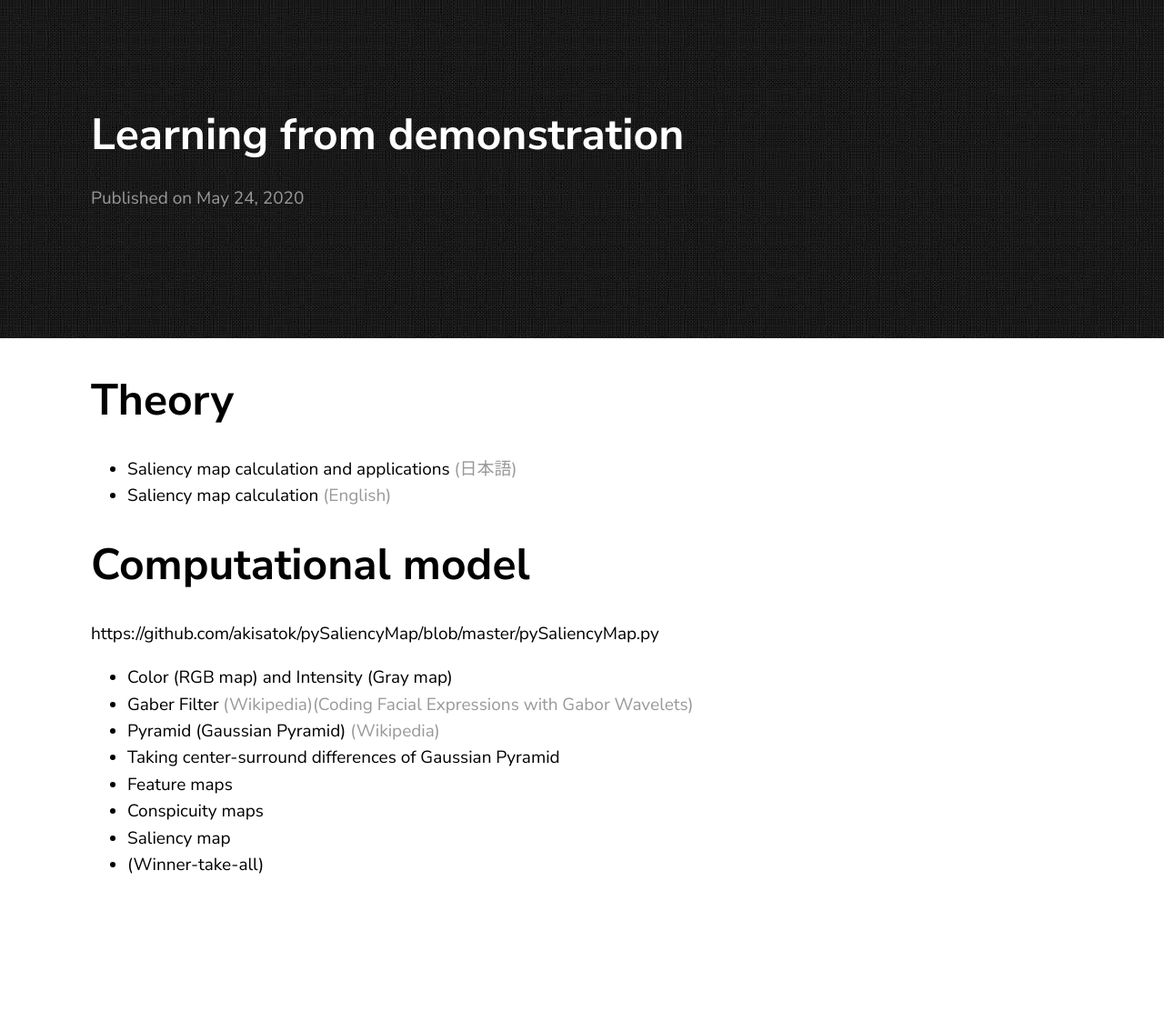
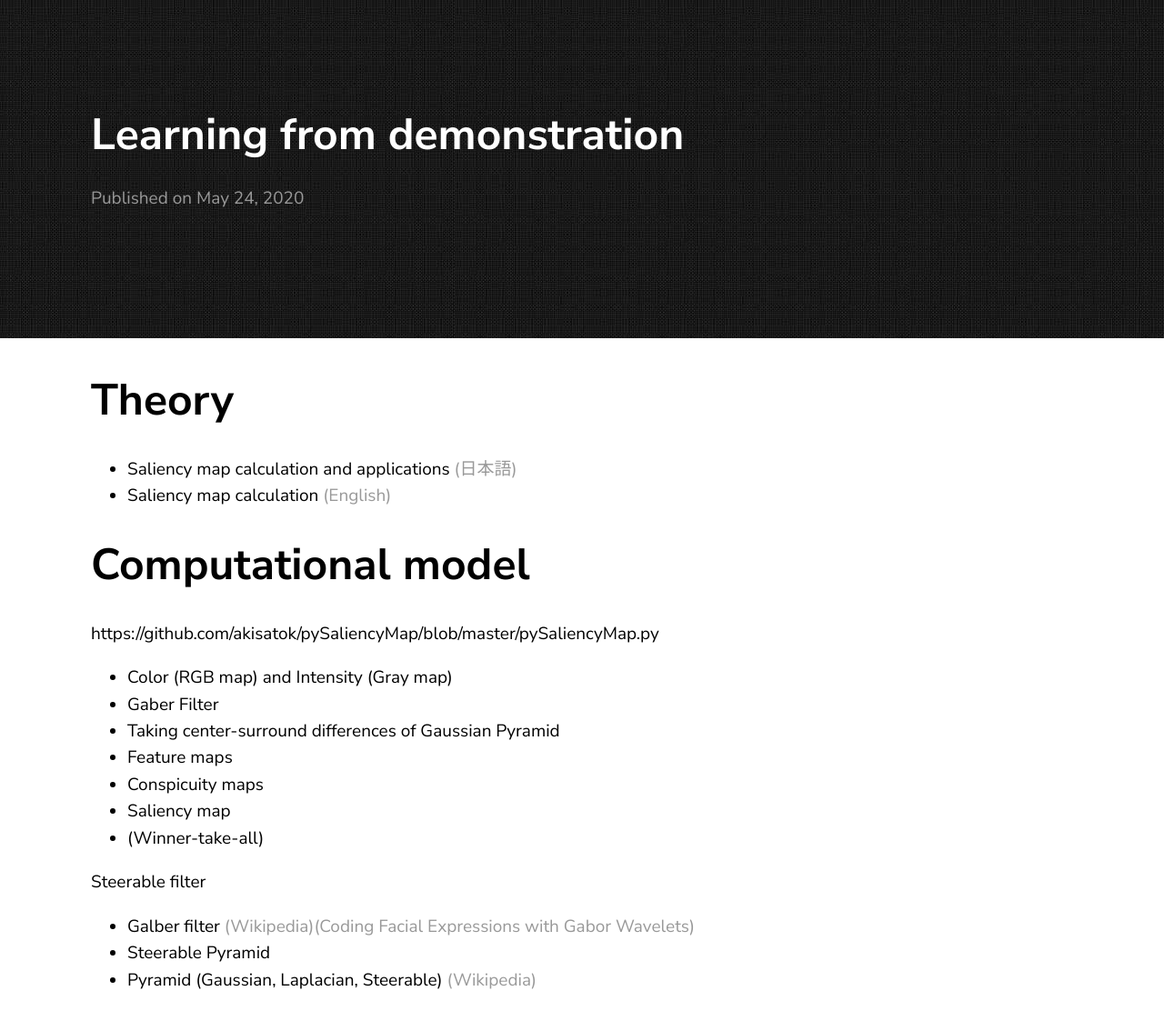
Before and after one commit to jluis9796/jluis9796.github.io, a Jekyll site: the page built from _posts/2020-06-03-saliency-map.markdown, in a window 1280 px wide. Shown: the whole page at 91% size. Built offline with Jekyll 4.4.1, drawn with Linux system fonts in a browser that asks for light colours; before the commit the page ends 986 px from its top, so only the background shows below that.

Commit message:
Update 2020-06-03-saliency-map.markdown

```diff
--- a/_posts/2020-06-03-saliency-map.markdown
+++ b/_posts/2020-06-03-saliency-map.markdown
@@ -11,10 +11,14 @@ date:   2020-05-24 13:08:36 +0900
 https://github.com/akisatok/pySaliencyMap/blob/master/pySaliencyMap.py
 
 * Color (RGB map) and Intensity (Gray map)
-* Gaber Filter <a href="https://en.wikipedia.org/wiki/Gabor_filter">(Wikipedia)</a><a href="https://zenodo.org/record/3430156#.XtbrlzozbIU">(Coding Facial Expressions with Gabor Wavelets)</a>
-* Pyramid (Gaussian Pyramid) <a href="https://en.wikipedia.org/wiki/Pyramid_(image_processing)"> (Wikipedia)</a>
+* Gaber Filter
 * Taking center-surround differences of Gaussian Pyramid
 * Feature maps
 * Conspicuity maps
 * Saliency map
 * (Winner-take-all)
+
+Steerable filter <a href="https://en.wikipedia.org/wiki/Steerable_filter"></a>
+* Galber filter <a href="https://en.wikipedia.org/wiki/Gabor_filter">(Wikipedia)</a><a href="https://zenodo.org/record/3430156#.XtbrlzozbIU">(Coding Facial Expressions with Gabor Wavelets)</a>
+* Steerable Pyramid <a href="https://www.cns.nyu.edu/~eero/STEERPYR/"> </a>
+* Pyramid (Gaussian, Laplacian, Steerable) <a href="https://en.wikipedia.org/wiki/Pyramid_(image_processing)"> (Wikipedia)</a>
```
